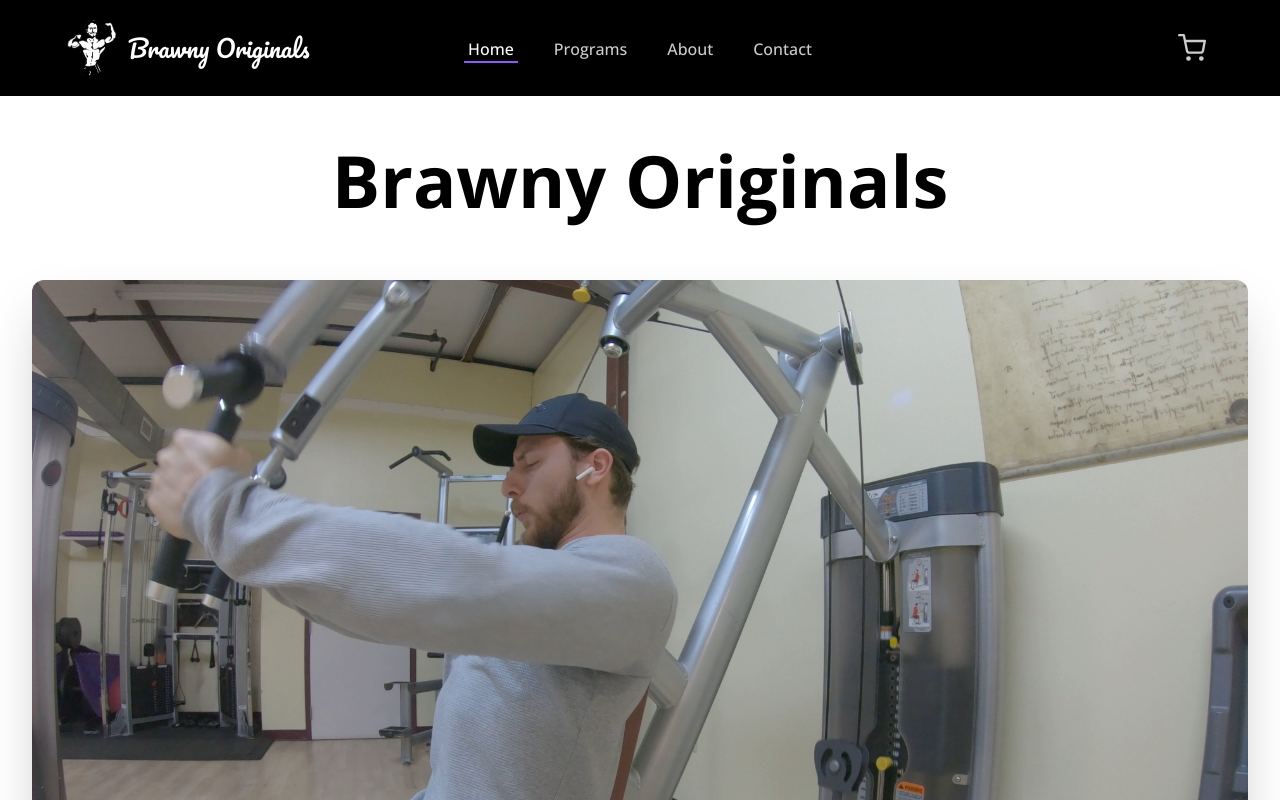
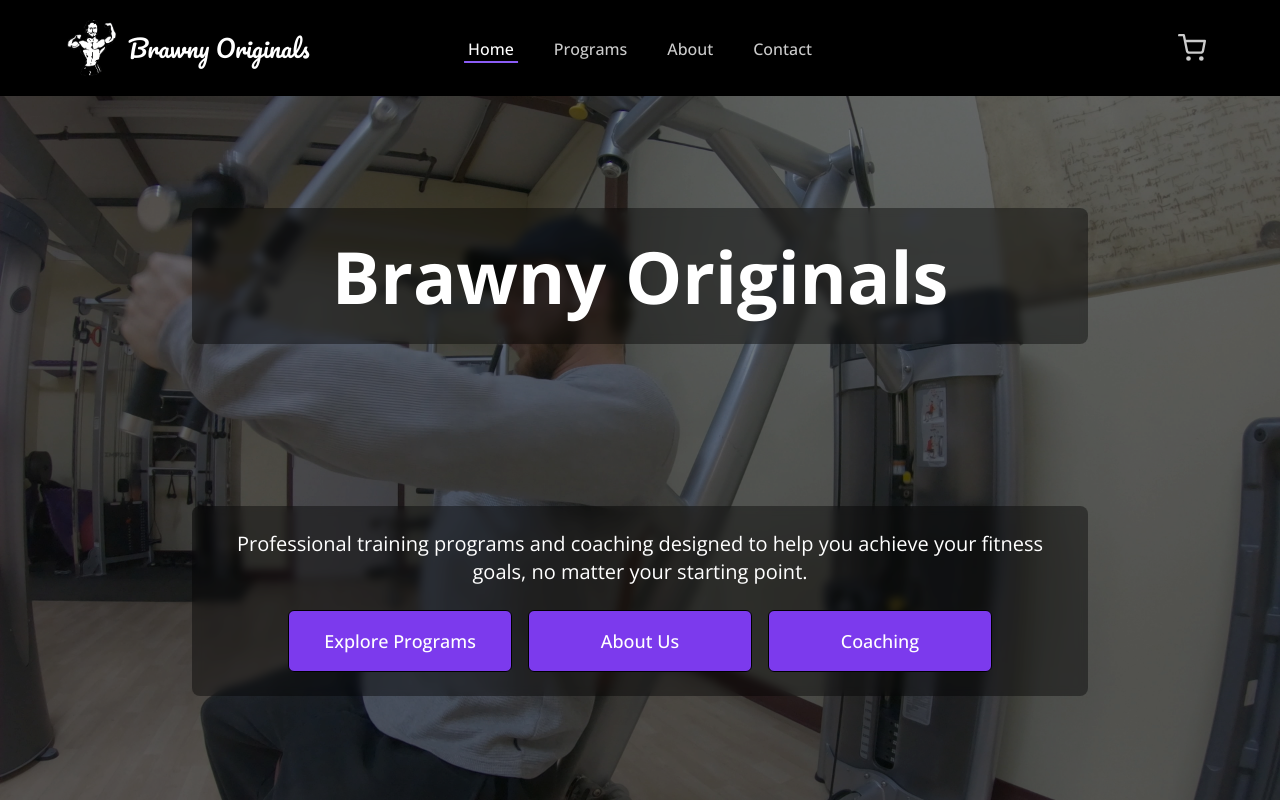
Before and after one commit to spa542/brawnyoriginals, a React (Vite) app in the folder frontend/: page /#/ in a window 1280 px wide. Shown: the top 800 px of the page. Built offline with nearby package versions, Linux system fonts and the light colour scheme.

Commit message:
Fix homepage carousel and add new overlay design. Fix resizing issues with homepage

```diff
--- a/frontend/src/components/ImageCarousel.tsx
+++ b/frontend/src/components/ImageCarousel.tsx
@@ -22,7 +22,7 @@
 
   // Slick carousel settings
   const settings = {
-    dots: true,
+    dots: false,
     infinite: true,
     speed: 800,
     slidesToShow: 1,
@@ -64,32 +64,30 @@
   }
 
   return (
-    <div className="relative w-full">
-      <div style={{ paddingBottom: '56.25%' }}> {/* 16:9 Aspect Ratio */}
-        <div className="absolute inset-0">
-          <Slider {...settings} className="h-full">
+    <div className="w-full h-full overflow-hidden">
+      <Slider {...settings} className="h-full [&>.slick-list]:!m-0 [&>.slick-list]:!p-0">
         {images.map((image, index) => (
-              <div key={`${image.name}-${index}`} className="h-full">
-                <div className="h-full w-full overflow-hidden">
+          <div key={`${image.name}-${index}`} className="h-full !flex items-stretch">
+            <div className="w-full">
               <img
                 src={image.src}
                 alt={image.name || `Gym photo ${index + 1}`}
-                    className="w-full h-full object-cover rounded-lg"
+                className="w-full h-full object-cover"
                 onError={(e) => {
                   console.error('Failed to load image:', image.src);
                   const target = e.target as HTMLImageElement;
                   target.style.display = 'none';
                 }}
                 draggable={false}
-                    loading="lazy"
+                loading={index === 0 ? 'eager' : 'lazy'}
               />
+              {/* Dark overlay for better text contrast */}
+              <div className="absolute inset-0 bg-black bg-opacity-30" />
             </div>
           </div>
         ))}
       </Slider>
     </div>
-      </div>
-    </div>
   );
 };
 
--- a/frontend/src/pages/HomePage.tsx
+++ b/frontend/src/pages/HomePage.tsx
@@ -15,50 +15,48 @@
 
 const HomePage: React.FC = () => {
   return (
-    <div className="w-full flex flex-col min-h-screen">
-      {/* Header with solid background */}
-      <div className="w-full relative z-20 bg-secondary">
-        <div className="relative">
-          {/* Header content */}
-          <div className="max-w-7xl mx-auto px-4 sm:px-6 lg:px-8 py-8 md:py-12 text-center">
-              <h1 className="text-4xl sm:text-5xl md:text-6xl lg:text-7xl font-extrabold text-primary">
-              <span>Brawny Originals</span>
-              </h1>
-          </div>
-        </div>
-      </div>
-
-      <div className="flex-1 flex flex-col">
-        {/* Container for carousel with max width and auto margins */}
-        <div className="w-full max-w-7xl mx-auto px-4 sm:px-6 lg:px-8 pt-4">
-          <div className="w-full rounded-xl overflow-hidden shadow-2xl">
+    <div className="w-full flex flex-col min-h-screen bg-primary">
+      <div className="relative w-full flex-grow">
+        {/* Full viewport height carousel */}
+        <div className="relative w-full h-full">
+          <div className="w-full h-full bg-primary">
             <ImageCarousel imageFilenames={GALLERY_IMAGES} />
+            {/* Centered title - Moved up */}
+            {/* Dark overlay for better text contrast */}
+            <div className="absolute inset-0 bg-black bg-opacity-30 z-0" />
+            <div className="absolute inset-0 flex items-center justify-center z-10 pointer-events-none px-4" style={{ transform: 'translateY(-25%)' }}>
+              <div className="w-full max-w-4xl mx-auto px-4 sm:px-6 py-6 sm:py-8 bg-black bg-opacity-40 rounded-lg backdrop-blur-sm">
+                <h1 className="text-3xl sm:text-5xl md:text-6xl lg:text-7xl font-extrabold text-white text-center">
+                  Brawny Originals
+                </h1>
+              </div>
+            </div>
           </div>
         </div>
 
-        {/* Subheader Section */}
-        <div className="w-full bg-white pt-4 pb-12 md:pt-6 md:pb-16">
-          <div className="max-w-7xl mx-auto px-4 sm:px-6 lg:px-8">
+        {/* Subheader Section - Overlaying carousel */}
+        <div className="absolute bottom-1/4 left-0 right-0 z-20 w-full px-4">
+          <div className="max-w-4xl mx-auto px-4 sm:px-6 py-4 sm:py-6 bg-black bg-opacity-40 rounded-lg backdrop-blur-sm">
             <div className="text-center">
-              <p className="mt-6 max-w-2xl mx-auto text-xl text-primary">
+              <p className="text-base sm:text-lg md:text-xl text-white px-2">
                 Professional training programs and coaching designed to help you achieve your fitness goals, no matter your starting point.
               </p>
-              <div className="mt-10 flex flex-col sm:flex-row justify-center gap-4">
+              <div className="mt-4 sm:mt-6 flex flex-col sm:flex-row justify-center items-center gap-3 sm:gap-4">
                 <Link
                   to="/programs"
-                  className="w-48 sm:w-56 inline-flex items-center justify-center px-6 py-4 border border-primary text-base font-medium rounded-md text-secondary bg-tertiary-600 hover:bg-tertiary-700 md:text-lg transition-colors duration-200"
+                  className="w-full sm:w-48 md:w-56 inline-flex items-center justify-center px-4 sm:px-6 py-3 sm:py-4 border border-primary text-sm sm:text-base font-medium rounded-md text-secondary bg-tertiary-600 hover:bg-tertiary-700 md:text-lg transition-colors duration-200"
                 >
                   Explore Programs
                 </Link>
                 <Link
                   to="/about"
-                  className="w-48 sm:w-56 inline-flex items-center justify-center px-6 py-4 border border-primary text-base font-medium rounded-md text-secondary bg-tertiary-600 hover:bg-tertiary-700 md:text-lg transition-colors duration-200"
+                  className="w-full sm:w-48 md:w-56 inline-flex items-center justify-center px-4 sm:px-6 py-3 sm:py-4 border border-primary text-sm sm:text-base font-medium rounded-md text-secondary bg-tertiary-600 hover:bg-tertiary-700 md:text-lg transition-colors duration-200"
                 >
                   About Us
                 </Link>
                 <Link
                   to="/contact"
-                  className="w-48 sm:w-56 inline-flex items-center justify-center px-6 py-4 border border-primary text-base font-medium rounded-md text-secondary bg-tertiary-600 hover:bg-tertiary-700 md:text-lg transition-colors duration-200"
+                  className="w-full sm:w-48 md:w-56 inline-flex items-center justify-center px-4 sm:px-6 py-3 sm:py-4 border border-primary text-sm sm:text-base font-medium rounded-md text-secondary bg-tertiary-600 hover:bg-tertiary-700 md:text-lg transition-colors duration-200"
                 >
                   Coaching
                 </Link>
```
Lines whose indentation alone changed are shown as unchanged.
